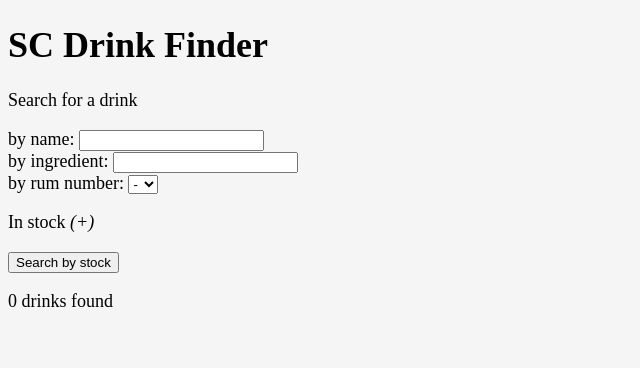
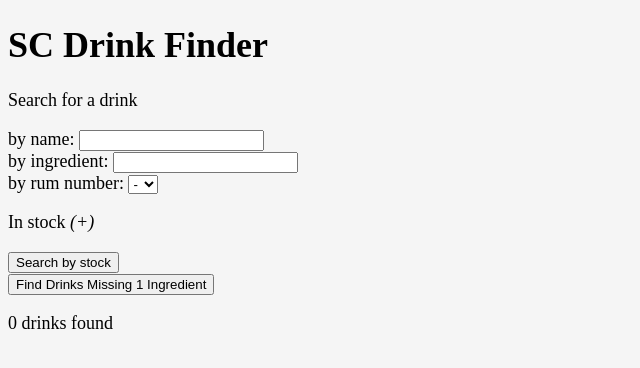
Before and after one commit to twilliams15/sc_drink_finder, a React (Create React App) app: page / in a window 1280 px wide. Shown: the top 368 px of the page, without its empty margins (0-640 px from the left). Built offline with nearby package versions, Linux system fonts and the light colour scheme; a web font is replaced by a local one.

Commit message:
added missing one ingredient functionality

```diff
--- a/src/App.js
+++ b/src/App.js
@@ -1,10 +1,11 @@
 import React from 'react'
 import './styles.css'
 import allDrinks from './data/all_drinks'
-import {findDrinksByIngredient, findDrinksByName} from './support/helpers'
+import {findDrinksByIngredient, findDrinksByName, findDrinksMissingOneIngredient} from './support/helpers'
 import {SearchForm} from './modules/SearchForm'
 import {InStock} from './modules/InStock'
 import {DrinkList} from './modules/DrinkList'
+import {Drink} from './modules/Drink'
 
 export default function App() {
   const [currentDrinks, setCurrentDrinks] = React.useState(null)
@@ -32,6 +33,11 @@ export default function App() {
     setCurrentDrinks(result)
   }
 
+  function handleOneIngredientSubmit(e) {
+    e.preventDefault()
+    setCurrentDrinks(findDrinksMissingOneIngredient(inStock))
+  }
+
   return (
     <div>
       <h1>SC Drink Finder</h1>
@@ -46,15 +52,9 @@ export default function App() {
         onStockSubmit={handleStockSubmit}
         inStock={inStock}
       />
-      {console.log(
-        allDrinks.filter(
-          (d) =>
-            d.ingredients.filter((i) => inStock.includes(i) === false)
-              .length === 1,
-        ),
-      )}
-      <DrinkList drinks={currentDrinks}/>
-      <footer />
+      <button onClick={handleOneIngredientSubmit}>Find Drinks Missing 1 Ingredient</button>
+      <DrinkList drinks={currentDrinks} inStock={inStock}/>
+      <footer/>
     </div>
   )
 }
--- a/src/modules/Drink.js
+++ b/src/modules/Drink.js
@@ -1,6 +1,7 @@
 import React from 'react'
 
-export function Drink({drink}) {
+export function Drink({drink, inStock}) {
+  console.log(inStock)
   return (
     <div className="drink">
       <h2>
@@ -9,7 +10,7 @@ export function Drink({drink}) {
       </h2>
       <section className="ingredients">
         {drink.ingredients.map((o) => (
-          <li key={o}>{o}</li>
+          <li key={o}>{inStock.includes(o) ? o : `${o} *`}</li>
         ))}
       </section>
     </div>
--- a/src/modules/DrinkList.js
+++ b/src/modules/DrinkList.js
@@ -1,10 +1,10 @@
 import React from 'react'
 import {Drink} from './Drink'
 
-export function DrinkList({drinks}) {
+export function DrinkList({drinks, inStock}) {
   let drinkList = []
   if (drinks) {
-    drinkList = drinks.map((d) => <Drink key={d.name} drink={d}/>)
+    drinkList = drinks.map((d) => <Drink key={d.name} drink={d} inStock={inStock}/>)
   }
   return (
     <div className="drink-list">
--- a/src/support/helpers.js
+++ b/src/support/helpers.js
@@ -15,3 +15,12 @@ export function findDrinksByIngredient(searchTerm) {
   if (!searchTerm) return
   return allDrinks.filter((d) => drinkHasIngredient(d, searchTerm))
 }
+
+export function getMissingIngredients(drink, inStock) {
+  return drink.ingredients.filter((i) => inStock.includes(i) === false)
+}
+
+export function findDrinksMissingOneIngredient(inStock) {
+  console.log(allDrinks.filter((d) => getMissingIngredients(d, inStock).length === 1))
+  return allDrinks.filter((d) => getMissingIngredients(d, inStock).length === 1)
+}
```
